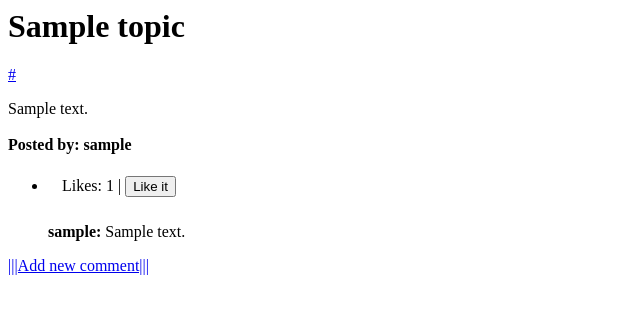
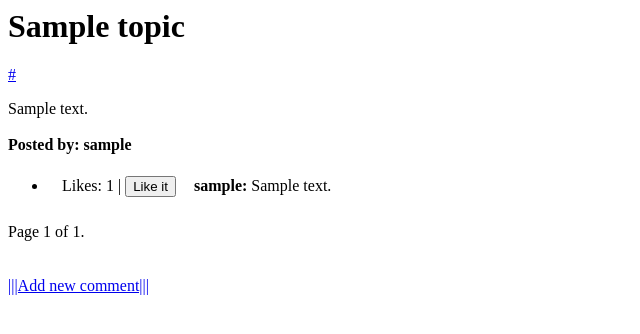
Before and after one commit to MateuszPuto/socialnews, a Django app: page /forum/00000000-0000-0000-0000-000000000001/ in a window 1280 px wide. Shown: the top 334 px of the page, without its empty margins (0-640 px from the left). Run offline with Django 4.2, Linux system fonts and the light colour scheme; tables that the repository leaves empty hold one stand-in row (values such as "Sample post").

Commit message:
usability features

```diff
--- a/src/forum/templates/forum/index.html
+++ b/src/forum/templates/forum/index.html
@@ -9,9 +9,9 @@
 	<ol>
 		{% for post in latest_posts %}
 			<li>
-				<form action="{% url 'forum:vote' post.uuid %}" method="post">
+				<form action="{% url 'forum:vote' post.uuid %}" style="display: inline;" method="post">
 					{% csrf_token %}
-					<fieldset style="border:none">
+					<fieldset style="border:none; display: inline;">
 						<span>Votes: {{ post.votes }} | </span>
 
 						<input type="submit" value="Vote">
--- a/src/forum/templates/forum/post.html
+++ b/src/forum/templates/forum/post.html
@@ -8,9 +8,9 @@
 <ul>
 	{% for comment in comments %}
 		<li>
-			<form action="{% url 'forum:addlike' comment.uuid %}" method="post">
+			<form action="{% url 'forum:addlike' comment.uuid %}" style="display: inline;" method="post">
 				{% csrf_token %}
-				<fieldset style="border:none">
+				<fieldset style="border:none; display: inline;">
 					<span>Likes: {{ comment.votes }} | </span>
 
 					<input type="submit" value="Like it">
@@ -22,4 +22,20 @@
 	{% endfor %}
 </ul>
 
+<div class="pagination">
+	{% if comments.has_previous %}
+	<a href="?page={{ comments.previous_page_number }}">&laquo; previous</a>
+	{% endif %}
+
+	<span class="current">
+		Page {{ comments.number }} of {{ comments.paginator.num_pages }}.
+	</span>
+
+	{% if comments.has_next %}
+		<a href="?page={{ comments.next_page_number }}">next &raquo;</a>
+	{% endif %}
+</div>
+
+<br><br>
+
 <a href="{% url 'forum:newcomment' post.uuid %}">|||Add new comment|||</a>
--- a/src/forum/views.py
+++ b/src/forum/views.py
@@ -1,6 +1,7 @@
-from django.shortcuts import render, redirect
+from django.shortcuts import render
 
 from django.http import HttpResponse, HttpResponseRedirect, Http404
+from django.urls import reverse
 
 from django.core.mail import send_mail
 from django.core.paginator import Paginator
@@ -19,7 +20,7 @@ from .forms import NewTopic, NewComment, CreateAccount, CheckPassword, ChangePas
 def index(request):
     latest_posts = Topic.objects.order_by('-pub_date')
 
-    paginator = Paginator(latest_posts, 10)
+    p = Paginator(latest_posts, 10)
 
     if request.GET.get('page'):
         page_number = request.GET.get('page')
@@ -27,7 +28,7 @@ def index(request):
         page_number = 1
 
     context = {
-                'latest_posts': paginator.page(page_number),
+                'latest_posts': p.page(page_number),
             }
 
     if request.user.is_authenticated:
@@ -105,7 +106,7 @@ def recover_password(request):
     fail_silently=False,
     )
 
-    return redirect(request.META.get('HTTP_REFERER'))
+    return HttpResponseRedirect(reverse('profile'))
 
 @login_required(login_url='/accounts/login/')
 def change_password(request):
@@ -134,10 +135,18 @@ def change_password(request):
 
 def post(request, post_uuid):
     post = Topic.objects.get(pk=post_uuid)
-    comments = Comment.objects.all().filter(topic=post)
+    comments = Comment.objects.all().filter(topic=post).order_by('-votes')
+
+    p = Paginator(comments, 3)
+
+    if request.GET.get('page'):
+        page_number = request.GET.get('page')
+    else:
+        page_number = 1
+
     context = {
             'post': post,
-            'comments': comments,
+            'comments': p.page(page_number),
             }
 
     return render(request, 'forum/post.html', context)
@@ -154,10 +163,11 @@ def voteit(request, post_uuid):
         vt = VotedPosts.objects.create(username=request.user.get_username(), voted=tp.uuid)
         vt.save()
 
-    return redirect(request.META.get('HTTP_REFERER'))
+    return HttpResponseRedirect(reverse('index'))
 
 def likeit(request, comment_uuid):
     cm = Comment.objects.get(pk=comment_uuid)
+    post_uuid = cm.topic.uuid
 
     try:
         vt = VotedComments.objects.get(username=request.user.get_username(), voted=cm.uuid)
@@ -168,7 +178,7 @@ def likeit(request, comment_uuid):
         vt = VotedComments.objects.create(username=request.user.get_username(), voted=cm.uuid)
         vt.save()
 
-    return redirect(request.META.get('HTTP_REFERER'))
+    return HttpResponseRedirect(reverse('forum:post', args=(post_uuid,)))
 
 @login_required(login_url='/accounts/login/')
 def addtopic(request):
```
Also changed, not shown: src/requirements.txt (deleted, +0 -8 lines), src/forum/migrations/0001_initial.py.
